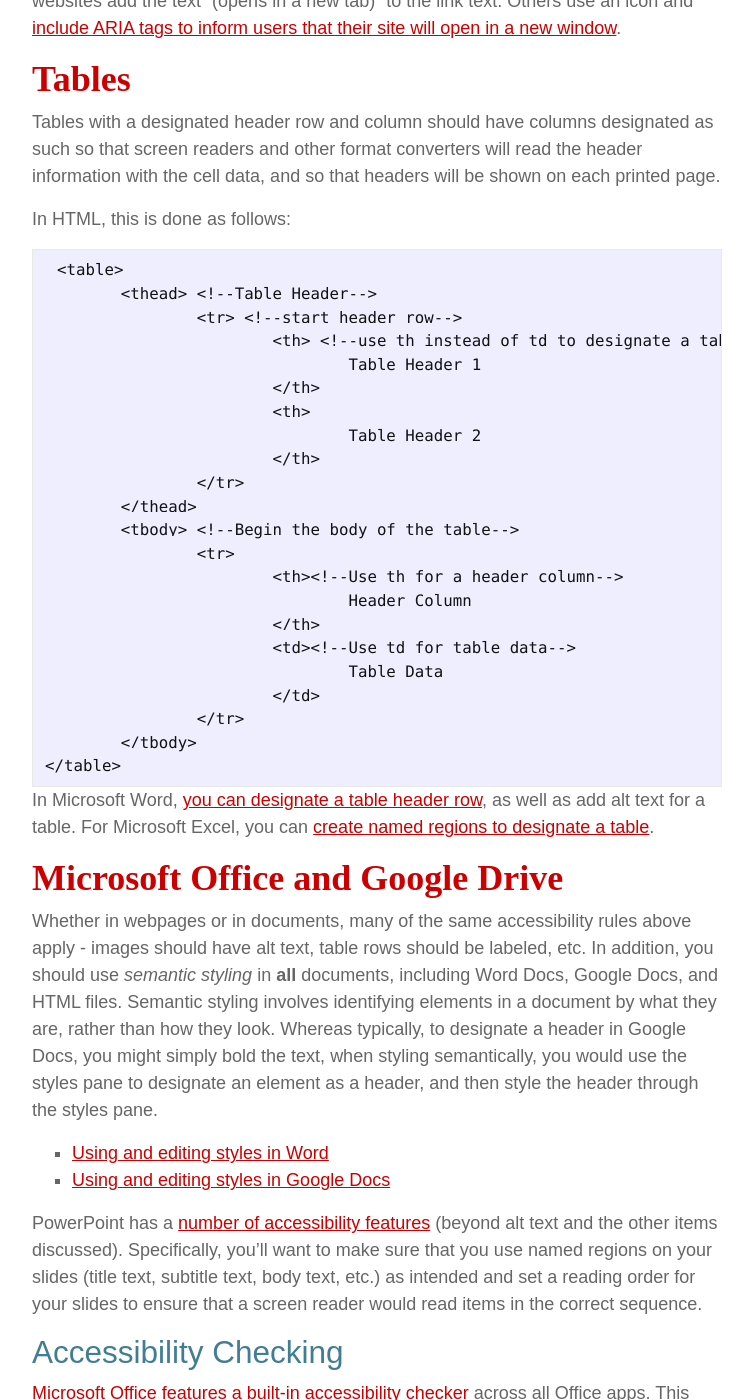
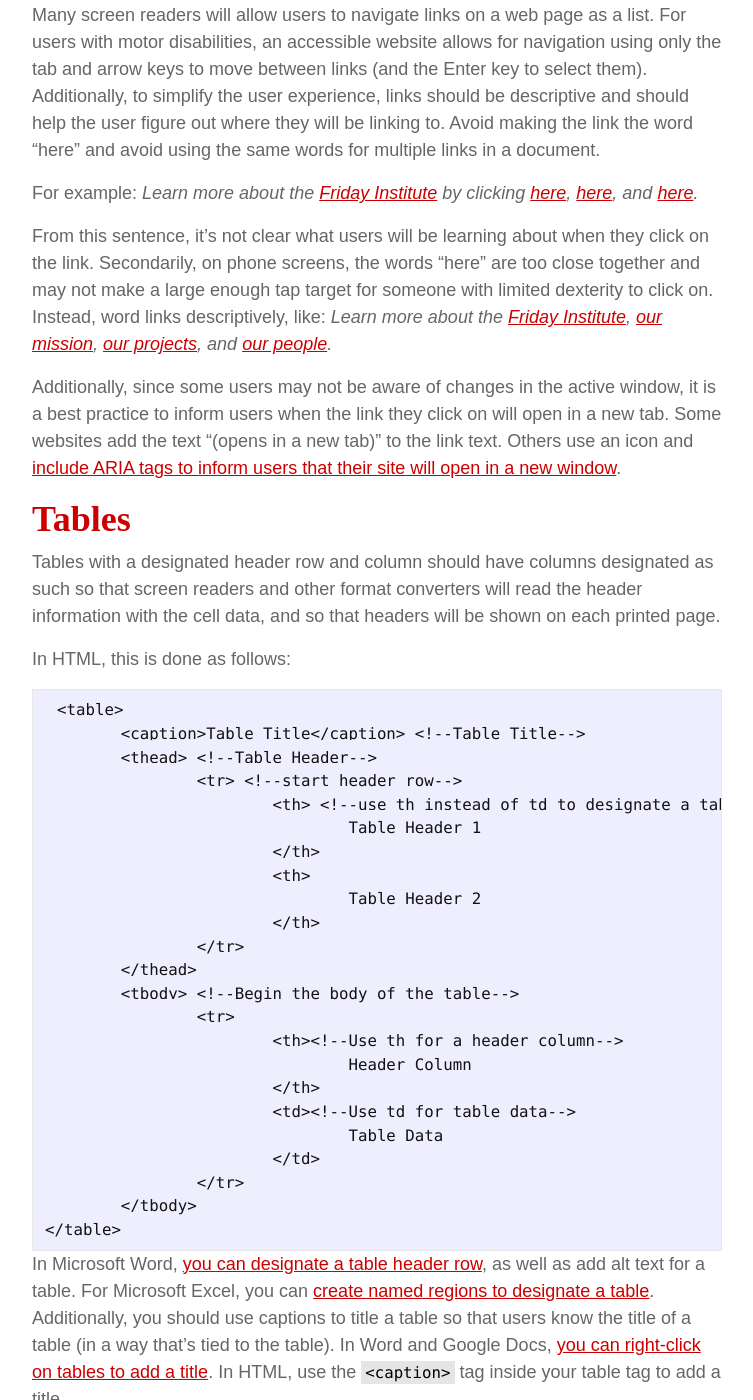
Before and after one commit to mjsamberg/resourceguides, a Jekyll site: the page built from accessibility/index.md, in a window 1280 px wide and 1400 px high, scrolled down 7293 px. Shown: the whole window, without its empty margins (263-1016 px from the left). Built offline with Jekyll 4.4.1, drawn with Linux system fonts in a browser that asks for light colours; nearby versions of some CDN libraries; some web fonts are replaced; part of the change alters nothing that is shown; some of the changed text lies outside the part shown.

```diff
--- a/accessibility/index.md
+++ b/accessibility/index.md
@@ -85,6 +85,12 @@ In addition to creating accessible images, the use of color in resources creates
 
 In a chart, each visual element should also contrast sufficiently. For example, in a bar graph, each bar should be sufficient contrast from each other bar (see [this guide from Penn State][32]). In addition, color should not be the only indicator of information. For example, labeling your axes, using shedding patters, etc. to differentiate between data points.
 
+You should use captions to title a figure (in a way that’s tied to the table). In Word and Google Docs, [you can right-click on tables to add a title][33]. In HTML, use this syntax around your image:
+	<figure>
+		<img src="image.jpg" alt="Image Alt Text">
+		<figcaption>Figure caption</figcaption>
+	</figure>
+
 ## Headings
 Screen readers, table of contents tools, and keyboard navigation use headings to navigate the screen. In addition to using proper heading styling, headings should be _nested_ such that Level 1, Level 2, Level 3 headings, etc. do not appear out of order. Level 2 headings should only appear under level 1 headings, and Level 3 headings should only appear under Level 2 headings. Additionally, it’s recommended that on web pages, there is only one Level 1 heading - the page title. While this isn’t a requirement, there should be at least one level one heading on each page and it generally works out that the page title as a Level 1 Heading and using Level 2 throughout the rest of the page is the easiest approach (as on this page).
 
@@ -92,12 +98,12 @@ Screen readers, table of contents tools, and keyboard navigation use headings to
 Many screen readers will allow users to navigate links on a web page as a list. For users with motor disabilities, an accessible website allows for navigation using only the tab and arrow keys to move between links (and the Enter key to select them). Additionally, to simplify the user experience, links should be descriptive and should help the user figure out where they will be linking to. Avoid making the link the word “here” and avoid using the same words for multiple links in a document.
 
 For example:
-_Learn more about the [Friday Institute][33] by clicking [here][34], [here][35], and [here][36]._
+_Learn more about the [Friday Institute][34] by clicking [here][35], [here][36], and [here][37]._
 
 From this sentence, it’s not clear what users will be learning about when they click on the link. Secondarily, on phone screens, the words “here” are too close together and may not make a large enough tap target for someone with limited dexterity to click on. Instead, word links descriptively, like:
-_Learn more about the [Friday Institute][37], [our mission][38], [our projects][39], and [our people][40]. _
+_Learn more about the [Friday Institute][38], [our mission][39], [our projects][40], and [our people][41]. _
 
-Additionally, since some users may not be aware of changes in the active window, it is a best practice to inform users when the link they click on will open in a new tab. Some websites add the text “(opens in a new tab)” to the link text. Others use an icon and [include ARIA tags to inform users that their site will open in a new window][41].
+Additionally, since some users may not be aware of changes in the active window, it is a best practice to inform users when the link they click on will open in a new tab. Some websites add the text “(opens in a new tab)” to the link text. Others use an icon and [include ARIA tags to inform users that their site will open in a new window][42].
 
 ## Tables
 Tables with a designated header row and column should have columns designated as such so that screen readers and other format converters will read the header information with the cell data, and so that headers will be shown on each printed page.
@@ -105,6 +111,7 @@ Tables with a designated header row and column should have columns designated as
 In HTML, this is done as follows:
 
 	<table>
+		<caption>Table Title</caption> <!--Table Title-->
 		<thead> <!--Table Header-->
 			<tr> <!--start header row-->
 				<th> <!--use th instead of td to designate a table header-->
@@ -127,41 +134,41 @@ In HTML, this is done as follows:
 		</tbody>
 	</table>
 
-In Microsoft Word, [you can designate a table header row][42], as well as add alt text for a table. For Microsoft Excel, you can [create named regions to designate a table][43].
+In Microsoft Word, [you can designate a table header row][43], as well as add alt text for a table. For Microsoft Excel, you can [create named regions to designate a table][44]. Additionally, you should use captions to title a table so that users know the title of a table (in a way that’s tied to the table). In Word and Google Docs, [you can right-click on tables to add a title][45]. In HTML, use the `<caption>` tag inside your table tag to add a title.
 
 ## Microsoft Office and Google Drive
 Whether in webpages or in documents, many of the same accessibility rules above apply - images should have alt text, table rows should be labeled, etc. In addition, you should use _semantic styling_ in **all** documents, including Word Docs, Google Docs, and HTML files. Semantic styling involves identifying elements in a document by what they are, rather than how they look. Whereas typically, to designate a header in Google Docs, you might simply bold the text, when styling semantically, you would use the styles pane to designate an element as a header, and then style the header through the styles pane.
-* [Using and editing styles in Word][44]
-* [Using and editing styles in Google Docs][45]
+* [Using and editing styles in Word][46]
+* [Using and editing styles in Google Docs][47]
 
-PowerPoint has a [number of accessibility features][46] (beyond alt text and the other items discussed). Specifically, you’ll want to make sure that you use named regions on your slides (title text, subtitle text, body text, etc.) as intended and set a reading order for your slides to ensure that a screen reader would read items in the correct sequence.
+PowerPoint has a [number of accessibility features][48] (beyond alt text and the other items discussed). Specifically, you’ll want to make sure that you use named regions on your slides (title text, subtitle text, body text, etc.) as intended and set a reading order for your slides to ensure that a screen reader would read items in the correct sequence.
 
 ### Accessibility Checking
-[Microsoft Office features a built-in accessibility checker][47] across all Office apps. This tool will check accessibility features in your document
+[Microsoft Office features a built-in accessibility checker][49] across all Office apps. This tool will check accessibility features in your document
 
-Google Docs does not have a tool like this built in. However, the [Grackle Docs extension][48] does this in Google Docs.
+Google Docs does not have a tool like this built in. However, the [Grackle Docs extension][50] does this in Google Docs.
 
 ### Voice Typing and Reading Support Tools
-You can type with your voice In both [Google Docs][49] and [Microsoft Office][50] which is helpful for students with motor disabilities. Additionally, Microsoft Word will provide [readability statistics][51], and has a built in reading support tool called [Immersive Reader][52].
+You can type with your voice In both [Google Docs][51] and [Microsoft Office][52] which is helpful for students with motor disabilities. Additionally, Microsoft Word will provide [readability statistics][53], and has a built in reading support tool called [Immersive Reader][54].
 
 ## PDF Files
-The PDF format has significant problems with accessibility, especially when designed natively in Acrobat. The best practices are to [design in Word, and then export to PDF][53]. Confirm accessibility in Word before exporting. Additionally, it is recommended to make documents available in another format.
+The PDF format has significant problems with accessibility, especially when designed natively in Acrobat. The best practices are to [design in Word, and then export to PDF][55]. Confirm accessibility in Word before exporting. Additionally, it is recommended to make documents available in another format.
 
 Documents that are scanned to PDF are not accessible.
 
 ## Websites and Web-Based Applications
-When designing a web page, consider all of the elements above, and use that to create proper, [semantically-styled HTML5][54]. While many built-in editors in content management systems like Moodle and WordPress will do a good job on their own, they may not be perfect and some manual code editing is sometimes (though rarely) required. The [WAVE tool][55] will check accessibility  for a website against the [Web Content Accessibility (WCAG) Guidelines][56]. The current version of WCAG guidelines is version 2.1. WCAG is based on a three-tier system from single-A to triple-A (AAA). WCAG-2.1-A guidelines are the least strict (and the most minimally accessible) while WCAG-2.1-AAA is the most strict. NC State policy requires compliance with [WCAG-2.1-AA][57].
+When designing a web page, consider all of the elements above, and use that to create proper, [semantically-styled HTML5][56]. While many built-in editors in content management systems like Moodle and WordPress will do a good job on their own, they may not be perfect and some manual code editing is sometimes (though rarely) required. The [WAVE tool][57] will check accessibility  for a website against the [Web Content Accessibility (WCAG) Guidelines][58]. The current version of WCAG guidelines is version 2.1. WCAG is based on a three-tier system from single-A to triple-A (AAA). WCAG-2.1-A guidelines are the least strict (and the most minimally accessible) while WCAG-2.1-AAA is the most strict. NC State policy requires compliance with [WCAG-2.1-AA][59].
 
 One particular element of WCAG-2.1-AA is navigation. For users using assistive or adaptive devices who may not be able to use a mouse, they should be able to navigate a website using only arrow keys (including Page-Up and Page-Down), the tab key to move between links, and the Enter key to select a link.
 
-Commercial web applications using a [Voluntary Product Accessibility Template][58] (VPAT) to indicate their compliance with WCAG or Section 508 standards.
+Commercial web applications using a [Voluntary Product Accessibility Template][60] (VPAT) to indicate their compliance with WCAG or Section 508 standards.
 
 ## The Checklists
-* [University of Washington][59]
-* [SUNY Broome][60]
-* [Cornell][61]
-* [NCDAE Cheat Sheets][62]
-* [Section 508 Website][63]
+* [University of Washington][61]
+* [SUNY Broome][62]
+* [Cornell][63]
+* [NCDAE Cheat Sheets][64]
+* [Section 508 Website][65]
 
 [1]:	https://www.access-board.gov/guidelines-and-standards/communications-and-it/about-the-ict-refresh/final-rule/text-of-the-standards-and-guidelines
 [2]:	https://www.section508.gov/manage/laws-and-policies#:~:text=Section%20504%20%2D%20Prohibits%20federal%20agencies,for%20qualified%20individuals%20with%20disabilities
@@ -195,37 +202,39 @@ Commercial web applications using a [Voluntary Product Accessibility Template][5
 [30]:	https://blog.iconosquare.com/instagram-alt-text/
 [31]:	https://webaim.org/resources/contrastchecker/
 [32]:	https://accessibility.psu.edu/images/charts/
-[33]:	http://www.fi.ncsu.edu
-[34]:	https://www.fi.ncsu.edu/about/
-[35]:	https://www.fi.ncsu.edu/projects/
-[36]:	https://www.fi.ncsu.edu/directory/
-[37]:	http://www.fi.ncsu.edu
-[38]:	https://www.fi.ncsu.edu/about/
-[39]:	https://www.fi.ncsu.edu/projects/
-[40]:	https://www.fi.ncsu.edu/directory/
-[41]:	https://medium.com/@svinkle/why-let-someone-know-when-a-link-opens-a-new-window-8699d20ed3b1
-[42]:	https://kb.iu.edu/d/aqjl#headrow
-[43]:	https://sbctc.instructure.com/courses/1578604/pages/creating-accessible-excel-spreadsheets
-[44]:	https://www.dummies.com/software/microsoft-office/how-to-apply-styles-and-style-sets-in-word-2019/
-[45]:	https://gsuitetips.com/tips/docs/customise-your-styles-in-google-docs/
-[46]:	https://support.microsoft.com/en-us/office/make-your-powerpoint-presentations-accessible-to-people-with-disabilities-6f7772b2-2f33-4bd2-8ca7-dae3b2b3ef25
-[47]:	https://support.microsoft.com/en-us/office/improve-accessibility-with-the-accessibility-checker-a16f6de0-2f39-4a2b-8bd8-5ad801426c7f
-[48]:	https://www.grackledocs.com/how-it-works/
-[49]:	https://support.google.com/docs/answer/4492226?hl=en
-[50]:	https://support.microsoft.com/en-us/office/dictate-in-microsoft-365-eab203e1-d030-43c1-84ef-999b0b9675fe
-[51]:	https://support.microsoft.com/en-us/office/get-your-document-s-readability-and-level-statistics-85b4969e-e80a-4777-8dd3-f7fc3c8b3fd2
-[52]:	https://www.onenote.com/learningtools
-[53]:	https://www.howtogeek.com/352668/how-to-convert-a-microsoft-word-document-to-a-pdf/
-[54]:	https://www.w3schools.com/html/html5_semantic_elements.asp
-[55]:	https://wave.webaim.org/
-[56]:	https://www.w3.org/TR/WCAG21/
-[57]:	https://www.w3.org/WAI/WCAG21/quickref/?currentsidebar=%23col_customize&levels=aaa
-[58]:	https://www.section508.gov/sell/vpat
-[59]:	https://depts.washington.edu/uwdrs/faculty/online-course-accessibility-checklist/
-[60]:	http://www3.sunybroome.edu/online/wp-content/uploads/sites/11/2019/05/Accessibility-Checklist-for-Online-Courses.pdf
-[61]:	http://www3.sunybroome.edu/online/wp-content/uploads/sites/11/2019/05/Accessibility-Checklist-for-Online-Courses.pdf
-[62]:	http://ncdae.org/resources/cheatsheets/
-[63]:	https://www.section508.gov/create
+[33]:	https://support.microsoft.com/en-us/office/add-format-or-delete-captions-in-word-82fa82a4-f0f3-438f-a422-34bb5cef9c81
+[34]:	http://www.fi.ncsu.edu
+[35]:	https://www.fi.ncsu.edu/about/
+[36]:	https://www.fi.ncsu.edu/projects/
+[37]:	https://www.fi.ncsu.edu/directory/
+[38]:	http://www.fi.ncsu.edu
+[39]:	https://www.fi.ncsu.edu/about/
+[40]:	https://www.fi.ncsu.edu/projects/
+[41]:	https://www.fi.ncsu.edu/directory/
+[42]:	https://medium.com/@svinkle/why-let-someone-know-when-a-link-opens-a-new-window-8699d20ed3b1
+[43]:	https://kb.iu.edu/d/aqjl#headrow
+[44]:	https://sbctc.instructure.com/courses/1578604/pages/creating-accessible-excel-spreadsheets
+[45]:	https://support.microsoft.com/en-us/office/add-format-or-delete-captions-in-word-82fa82a4-f0f3-438f-a422-34bb5cef9c81
+[46]:	https://www.dummies.com/software/microsoft-office/how-to-apply-styles-and-style-sets-in-word-2019/
+[47]:	https://gsuitetips.com/tips/docs/customise-your-styles-in-google-docs/
+[48]:	https://support.microsoft.com/en-us/office/make-your-powerpoint-presentations-accessible-to-people-with-disabilities-6f7772b2-2f33-4bd2-8ca7-dae3b2b3ef25
+[49]:	https://support.microsoft.com/en-us/office/improve-accessibility-with-the-accessibility-checker-a16f6de0-2f39-4a2b-8bd8-5ad801426c7f
+[50]:	https://www.grackledocs.com/how-it-works/
+[51]:	https://support.google.com/docs/answer/4492226?hl=en
+[52]:	https://support.microsoft.com/en-us/office/dictate-in-microsoft-365-eab203e1-d030-43c1-84ef-999b0b9675fe
+[53]:	https://support.microsoft.com/en-us/office/get-your-document-s-readability-and-level-statistics-85b4969e-e80a-4777-8dd3-f7fc3c8b3fd2
+[54]:	https://www.onenote.com/learningtools
+[55]:	https://www.howtogeek.com/352668/how-to-convert-a-microsoft-word-document-to-a-pdf/
+[56]:	https://www.w3schools.com/html/html5_semantic_elements.asp
+[57]:	https://wave.webaim.org/
+[58]:	https://www.w3.org/TR/WCAG21/
+[59]:	https://www.w3.org/WAI/WCAG21/quickref/?currentsidebar=%23col_customize&levels=aaa
+[60]:	https://www.section508.gov/sell/vpat
+[61]:	https://depts.washington.edu/uwdrs/faculty/online-course-accessibility-checklist/
+[62]:	http://www3.sunybroome.edu/online/wp-content/uploads/sites/11/2019/05/Accessibility-Checklist-for-Online-Courses.pdf
+[63]:	http://www3.sunybroome.edu/online/wp-content/uploads/sites/11/2019/05/Accessibility-Checklist-for-Online-Courses.pdf
+[64]:	http://ncdae.org/resources/cheatsheets/
+[65]:	https://www.section508.gov/create
 
 [image-1]:	https://mjsamberg.github.io/courses/dlprograms/content/karwai-infographics.png
 [image-2]:	https://study.com/cimages/videopreview/videopreview-full/q9lhim9769.jpg
```
Also changed, not shown: 2 other files.
